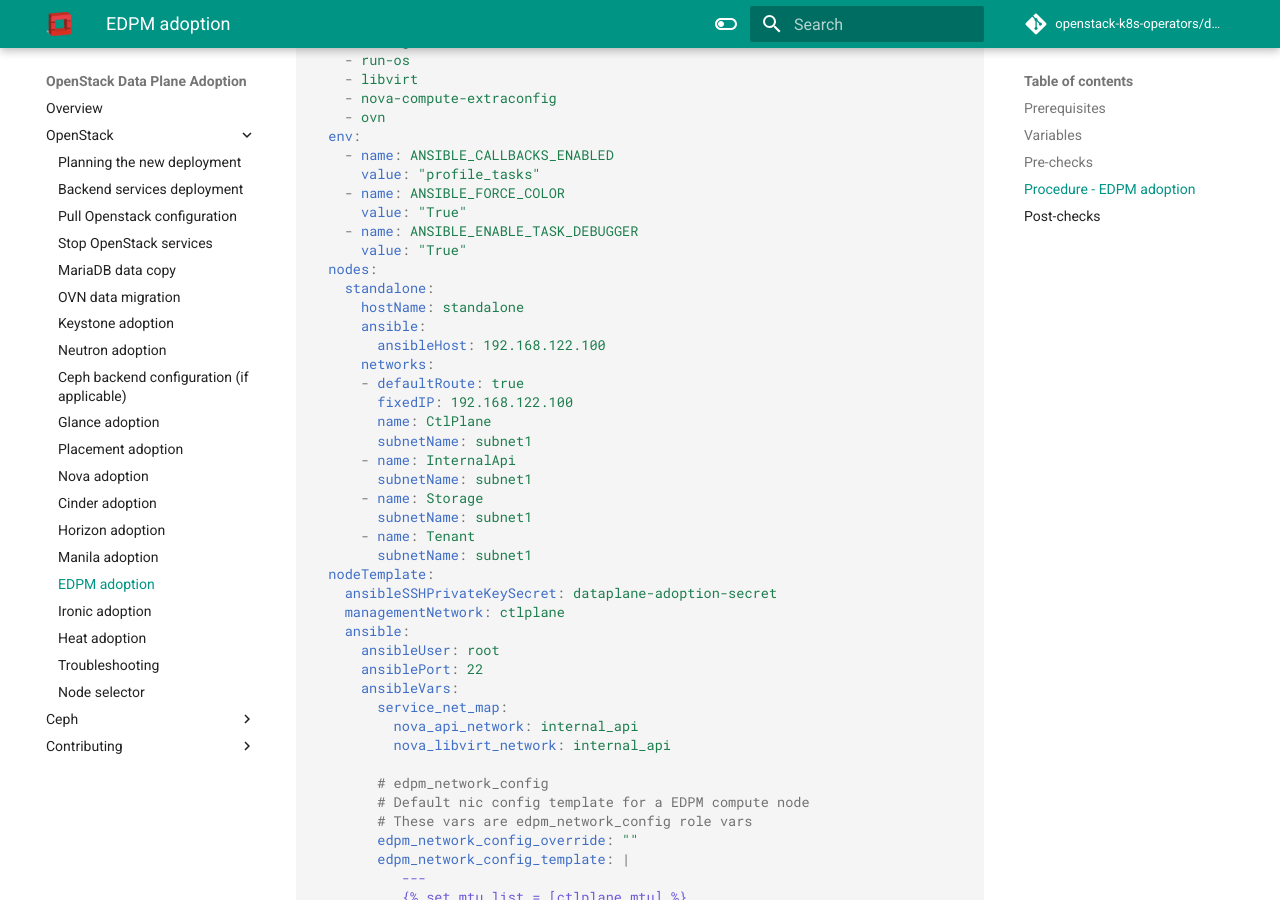
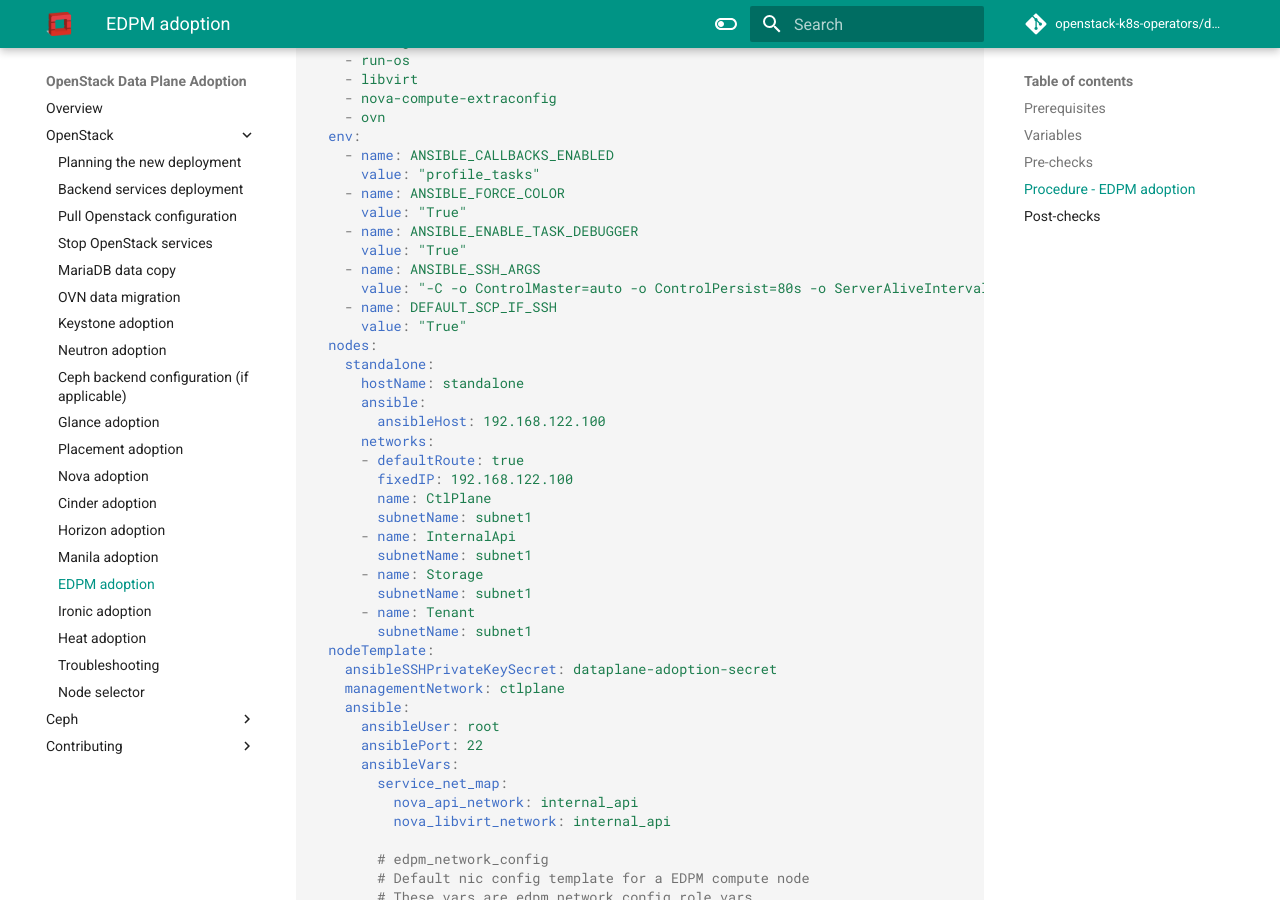
Before and after one commit to openstack-k8s-operators/data-plane-adoption, an MkDocs documentation site: the page built from docs/openstack/edpm_adoption.md, in a window 1280 px wide and 900 px high, scrolled down 3304 px. Built offline with MkDocs 1.6.1 and Material for MkDocs 9.7.7, drawn with Linux system fonts in a browser that asks for light colours; comment, search, counter and statistics services are not loaded; the version menu is left out.

Commit message:
Disable sftp on file sending for ansible execution
Signed-off-by: Roberto Alfieri <ralfieri@redhat.com>

```diff
--- a/docs/openstack/edpm_adoption.md
+++ b/docs/openstack/edpm_adoption.md
@@ -172,6 +172,10 @@ EOF
         value: "True"
       - name: ANSIBLE_ENABLE_TASK_DEBUGGER
         value: "True"
+      - name: ANSIBLE_SSH_ARGS
+        value: "-C -o ControlMaster=auto -o ControlPersist=80s -o ServerAliveInterval=30"
+      - name: DEFAULT_SCP_IF_SSH
+        value: "True"
     nodes:
       standalone:
         hostName: standalone
```
Also changed, not shown: 1 other file.
